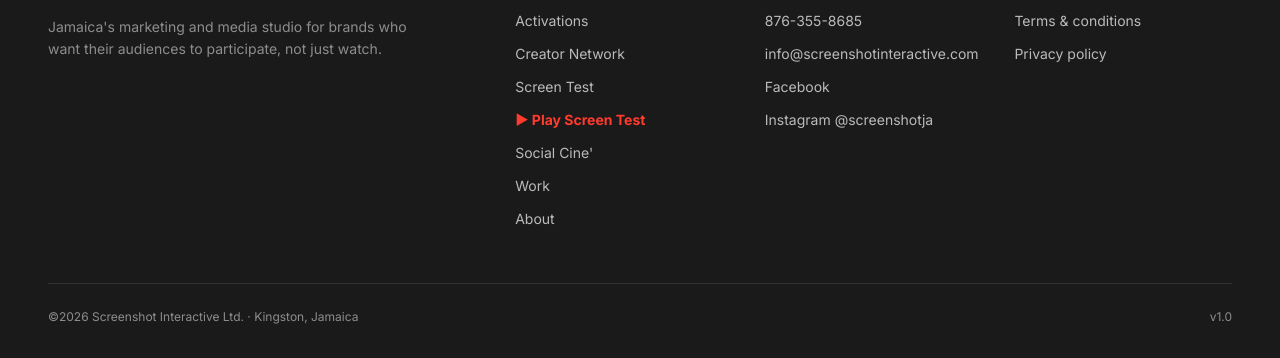
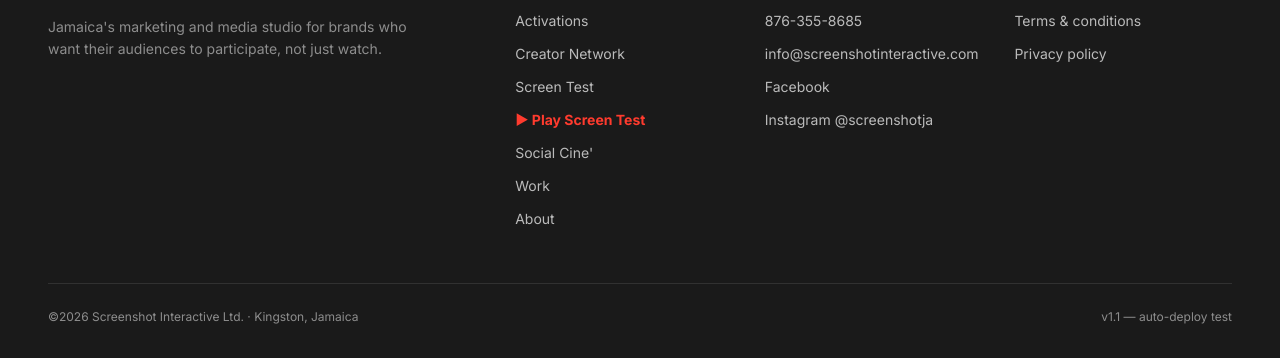
Before and after one commit to abrown876/screenshotinteractive-com, a plain HTML site: page screenshot-interactive-website-v2/index.html in a window 1280 px wide. Shown: the part 3842-4200 px from the top of the page. Drawn offline with Linux system fonts and the light colour scheme.

Commit message:
test: bump homepage footer to v1.1 (auto-deploy verification)

```diff
--- a/screenshot-interactive-website-v2/index.html
+++ b/screenshot-interactive-website-v2/index.html
@@ -222,7 +222,7 @@
     </div>
     <div class="bottom">
       <div>©2026 Screenshot Interactive Ltd. · Kingston, Jamaica</div>
-      <div>v1.0</div>
+      <div>v1.1 — auto-deploy test</div>
     </div>
   </div>
 </footer>
```
